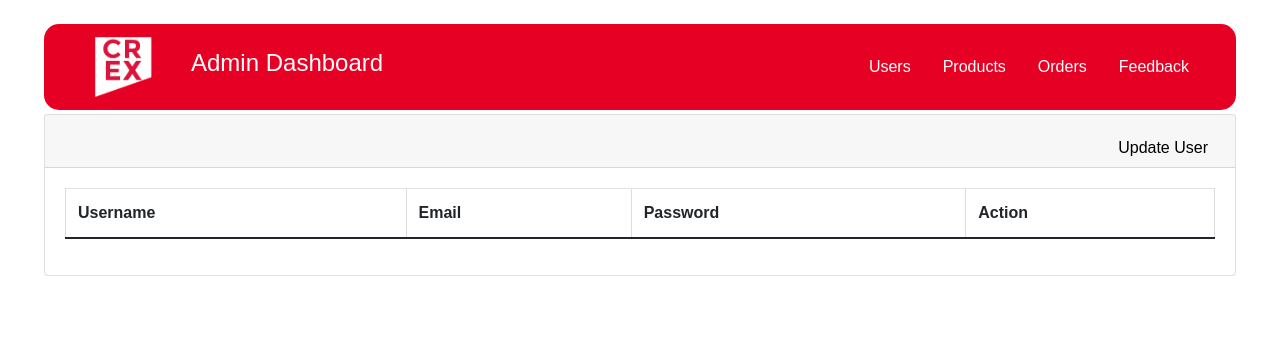
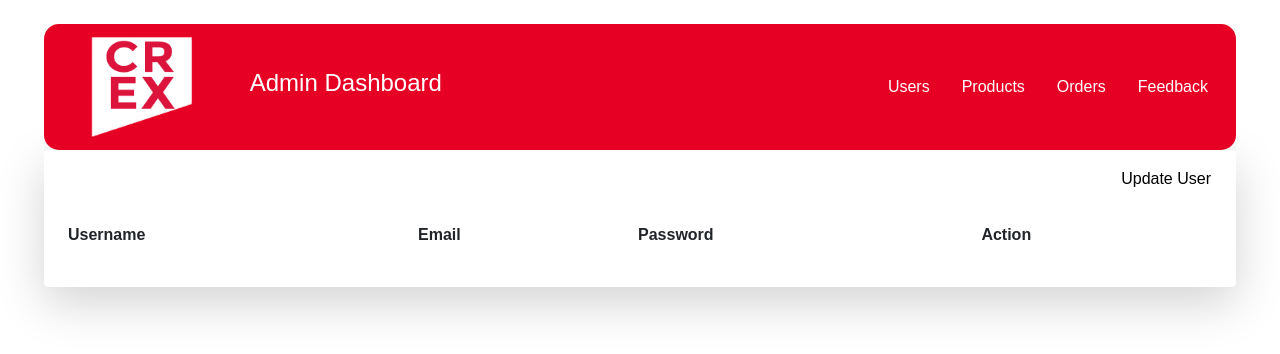
Before and after one commit to albinthomas724/crex_admin, a plain HTML site: page ui.html in a window 1280 px wide. Drawn offline with nearby package versions, Linux system fonts and the light colour scheme; no server answers.

```diff
--- a/ui.html
+++ b/ui.html
@@ -7,75 +7,75 @@
   <link href="https://cdn.jsdelivr.net/npm/bootstrap@5.0.2/dist/css/bootstrap.min.css" rel="stylesheet">
   <script src="https://cdn.jsdelivr.net/npm/bootstrap@5.0.2/dist/js/bootstrap.bundle.min.js"></script>
   <link rel="stylesheet" href="https://cdnjs.cloudflare.com/ajax/libs/font-awesome/4.7.0/css/font-awesome.min.css" />
-<link rel="stylesheet" href="https://stackpath.bootstrapcdn.com/bootstrap/4.5.2/css/bootstrap.min.css">
   <link rel="stylesheet" href="adminStyle.css">
 
-
-
   <!-- Style -->
-
   <style>
-
-
-    .navbar{
+    .navbar {
       background-color: #e60124;
       border-radius: 15px;
       color: white !important;
     }
-.nav-item
-{
+    .nav-item {
       color: white !important;
       border-radius: 15px;
     }
-.nav-item:hover{
+    .nav-item:hover {
       background-color: white;
-    color:#e60124 !important;
+      color: #e60124 !important;
       border-radius: 15px;
     }
-.navbar-nav{
+    .navbar-nav {
       display: flex;
     }
     .nav-item:hover i {
       display: inline-block;
     }
-
     .nav-item i {
       display: none;
     }
-.navbar-toggler{
+    .navbar-toggler {
       background-color: #e60124;
       border: none;
     }
-
     .navbar-toggler:hover {
       background-color: white;
       +.collapse.navbar-collapse {
         display: block;
       }
     }
-#userUpdateBtn{
+    #userUpdateBtn {
       text-decoration: none;
       color: black;
       border-radius: 15px;
     }
-#userUpdateBtn:hover{
+    #userUpdateBtn:hover {
       color: #e60124;
       border-radius: 15px;
     }
-#userTable{
-    border:none;
+    .table {
+      border: none;
+      background-color: white;
+    }
+    .table th, .table td {
+      border: none;
+      background-color: white;
+    }
+
+    @media (max-width: 768px) {
+      .navbar {
+        background-color: #e60124;
+        padding: 10px;
+      }
     }
   </style>
-
-
-
 </head>
 <body>
-<div class="m-4">
-    <nav class="navbar navbar-expand-lg navbar-light sticky-top ">
+  <div class="m-4 bg-light">
+    <nav class="navbar navbar-expand-md navbar-light sticky-top">
       <div class="container-fluid">
         <a href="#" class="navbar-brand">
-                <img src="adminAssets/crex.png" height="60px" alt="CREX">
+          <img src="adminAssets/crex.png" height="60px" alt="CREX" class="img-fluid">
         </a>
         <button type="button" class="navbar-toggler" data-bs-toggle="collapse" data-bs-target="#navbarCollapse">
           <span class="navbar-toggler-icon"></span>
@@ -94,19 +94,17 @@
       </div>
     </nav>
 
-
     <!-- user body -->
-    <!-- user body -->
-<div class="card text-center mt-1">
-    <div class="card-header">
-      <ul class="nav nav-tabs card-header-tabs float-right">
+    <div class="card text-center mt-6 border-0 shadow-lg">
+      <div class="card-header bg-white border-bottom-0" id="userHeader">
+        <ul class="nav nav-tabs card-header-tabs d-flex justify-content-end">
           <li class="nav-item">
             <a class="nav-link" aria-current="true" href="#" id="userUpdateBtn">Update User</a>
           </li>
-
         </ul>
       </div>
       <div class="card-body" id="display-container-users">
+        <div class="table-responsive">
           <table class="table table-striped" id="userTable">
             <thead>
               <tr>
@@ -122,9 +120,9 @@
           </table>
         </div>
       </div>
+    </div>
+  </div>
 
-
-</div>
   <!-- Scripts -->
   <script src="https://code.jquery.com/jquery-3.6.0.min.js"></script>
 
@@ -154,7 +152,3 @@
 
 </body>
 </html>
-
-
-
-<!-- sample test -->
```
Lines whose indentation alone changed are shown as unchanged.
